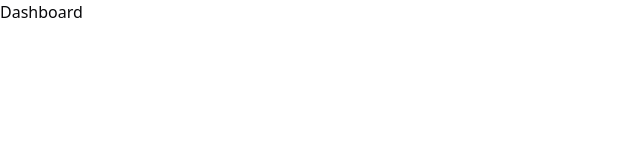
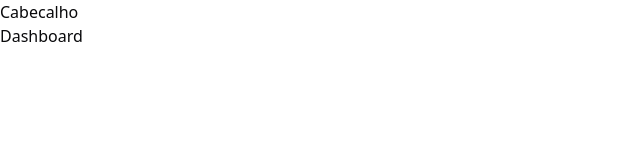
Before and after one commit to ruivergani/dashboard-shop-web, a React (Vite) app: page / in a window 1280 px wide. Shown: the top 160 px of the page, without its empty margins (0-640 px from the left). Built offline with nearby package versions, Linux system fonts and the light colour scheme.

Commit message:
Commit: Creating Application Layouts

```diff
--- /dev/null
+++ b/src/pages/_layouts/app.tsx
@@ -0,0 +1,12 @@
+import { Outlet } from "react-router-dom"
+
+export function AppLayout() {
+  return (
+    <>
+      <h1>Cabecalho</h1>
+      <div>
+        <Outlet />
+      </div>
+    </>
+  )
+}
--- /dev/null
+++ b/src/pages/_layouts/auth.tsx
@@ -0,0 +1,12 @@
+import { Outlet } from "react-router-dom"
+
+export function AuthLayout() {
+  return (
+    <>
+      <h1>Autenticacao</h1>
+      <div>
+        <Outlet />
+      </div>
+    </>
+  )
+}
```
Also changed, not shown: src/routes.tsx (+12 -2 lines).
